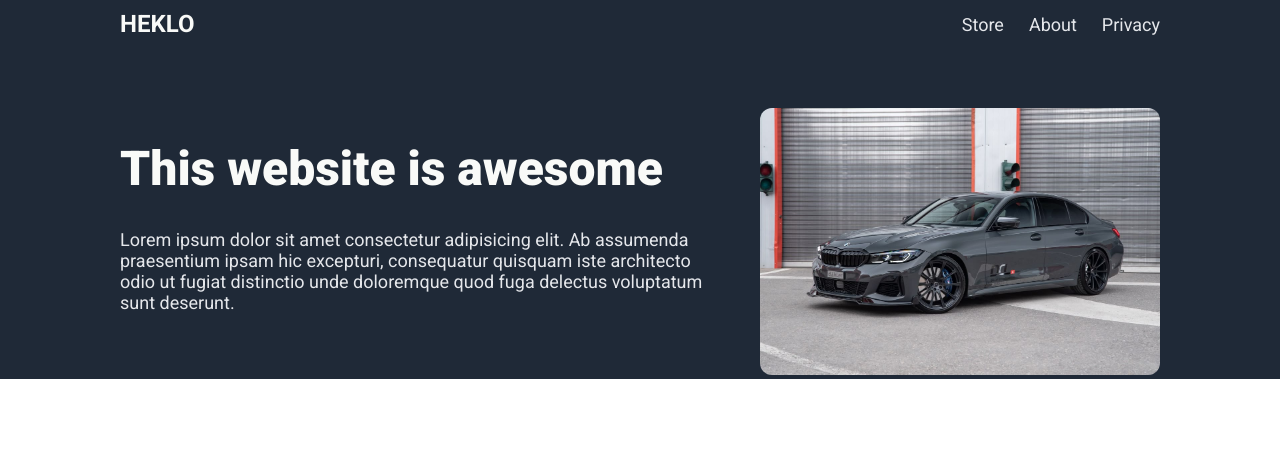
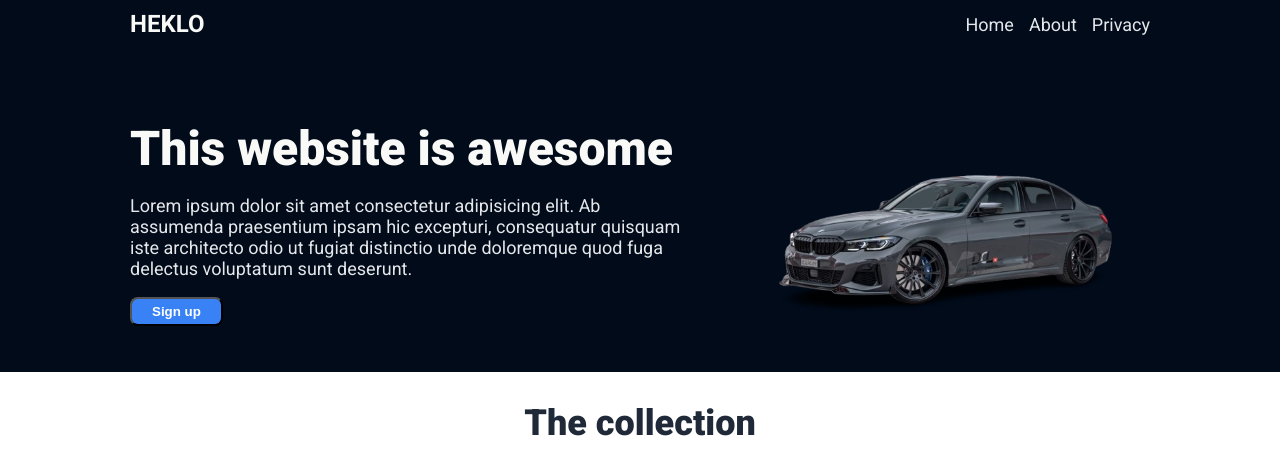
Before and after one commit to kuazey/landing-page, a plain HTML site: page index.html in a window 1280 px wide. Drawn offline with Linux system fonts and the light colour scheme.

Commit message:
polished up hero section, started with sec section

```diff
--- a/index.html
+++ b/index.html
@@ -12,9 +12,9 @@
         <div class="header">
             <div class="logo">HEKLO</div>
             <ul class="links">
-            <li><a href="#">Store</a></li>
-            <li><a href="#">About</a></li>
-            <li><a href="#">Privacy</a></li>
+                <li><a href="https://www.bmw.com/" target="_blank">Home</a></li>
+                <li><a href="#" target="_blank">About</a></li>
+                <li><a href="#" target="_blank">Privacy</a></li>
             </ul>
         </div>
 
@@ -22,13 +22,19 @@
             <div class="hero-text">
                 <h1>This website is awesome</h1>
                 <p>Lorem ipsum dolor sit amet consectetur adipisicing elit. Ab assumenda praesentium ipsam hic excepturi, consequatur quisquam iste architecto odio ut fugiat distinctio unde doloremque quod fuga delectus voluptatum sunt deserunt.</p>
+                <button class="sign-button">Sign up</button>
             </div>
-
             <div class="hero-image">
-            <img src="images/bmw.jpg" alt="BMW">
+                <img src="images/bmwcutout.png" alt="BMW">
+            </div>
         </div>
     </div>
 
+    <div class="info-section">
+        <h2> The collection </h2>
+        <div class="image-collection">
+
+        </div>
     </div>
 
 </body>
--- a/style.css
+++ b/style.css
@@ -2,60 +2,63 @@ body {
     margin: 0;
     font-family: 'roboto',Arial, Helvetica, sans-serif;
 }
-
 .hero {
-    background-color: #1f2937;
-    padding: 10px 120px 0 120px;
+    background-color: #010b1a;
+    padding: 10px 130px 0px 130px;
     color: #F9FAF8;
 
 }
-
 ul {
     list-style: none;
     padding: 0;
     margin: 0;
     display: flex;
-    gap: 25px;
+    gap: 15px;
 }
-
 a {
     text-decoration: none;
     color: #E5E7EB;
     font-size: 18px;
 }
-
 .header {
     display: flex;
     justify-content: space-between;
     align-items: center;
 }
-
 .logo {
     font-size: 24px;
     font-weight: bold;
     color: #f9faf8;
 }
 
-
 .hero-section {
     display: flex;
     gap: 40px;
-    margin-top: 70px;
+    margin-top: 50px;
 }
-
 .hero-image img {
-    width: 400px;
+    width: 420px;
     height: auto;
-    border-radius: 12px;
 }
-
-
 .hero-text h1 {
     font-size: 48px;
+    margin-bottom: 0px;
     font-weight: 900;
 }
-
 .hero-text p {
     font-size: 18px;
     color: #E5E7EB;
 }
+.sign-button {
+    background-color: #3882f6;
+    color: white;
+    font-weight: bold;
+    padding: 5px 20px 5px 20px;
+    border-radius: 8px;
+}
+.info-section h2 {
+    font-size: 36px;
+    font-weight: 900;
+    color: #1f2937;
+    text-align: center;
+}
```
Lines whose indentation alone changed are shown as unchanged.
